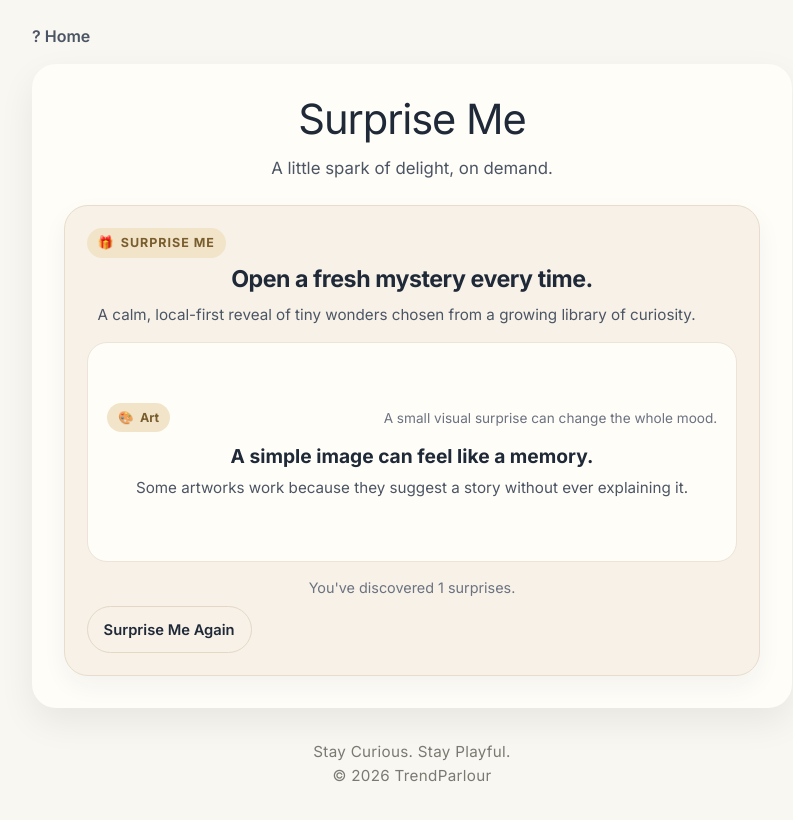
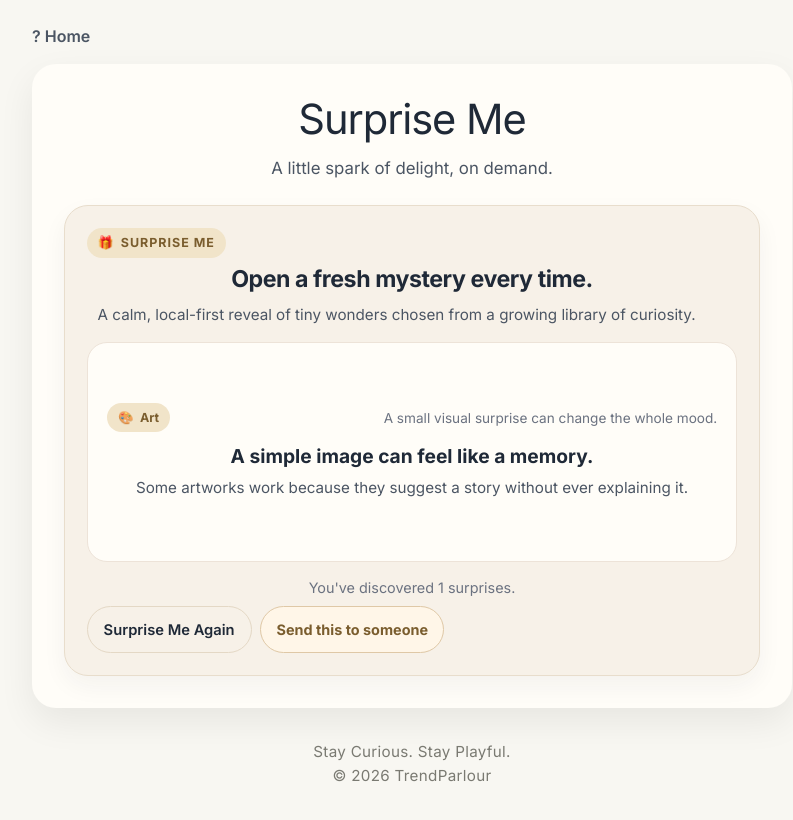
Before and after one commit to OND2026/trendparlour-active, a Next.js app in the folder TrendParlour2-main/: page /surprise in a window 1280 px wide. Shown: the whole page, without its empty margins (228-1021 px from the left). Built offline with nearby package versions, Linux system fonts and the light colour scheme.

Commit message:
Add share action to Surprise Me

```diff
--- a/TrendParlour2-main/app/components/SurpriseExperience.tsx
+++ b/TrendParlour2-main/app/components/SurpriseExperience.tsx
@@ -45,6 +45,7 @@ export default function SurpriseExperience() {
   const [previousDiscoveryId, setPreviousDiscoveryId] = useState<number | null>(null);
   const [surpriseCount, setSurpriseCount] = useState(0);
   const [celebration, setCelebration] = useState<string | null>(null);
+  const [shareFeedback, setShareFeedback] = useState<string | null>(null);
   const revealTimeoutRef = useRef<number | null>(null);
 
   useEffect(() => {
@@ -82,6 +83,7 @@ export default function SurpriseExperience() {
     setCurrentCategory(picked.category);
     setCurrentDiscovery(picked.discovery);
     setCelebration(null);
+    setShareFeedback(null);
 
     revealTimeoutRef.current = window.setTimeout(() => {
       setPreviousCategoryId(picked.category.id);
@@ -118,6 +120,50 @@ export default function SurpriseExperience() {
     category: currentCategory,
     discovery: currentDiscovery,
   }), [currentCategory, currentDiscovery]);
+
+  const shareMessage = useMemo(() => {
+    if (!content.discovery) {
+      return "";
+    }
+
+    return `TrendParlour surprise: ${content.discovery.title}\n${content.discovery.content}\n\nTry yours on TrendParlour 👀\nhttps://trendparlour.com`;
+  }, [content.discovery]);
+
+  const handleShare = async () => {
+    if (!shareMessage) {
+      return;
+    }
+
+    try {
+      if (typeof navigator !== "undefined" && typeof navigator.share === "function") {
+        await navigator.share({
+          text: shareMessage,
+          url: "https://trendparlour.com",
+        });
+        setShareFeedback("Shared. Nice one ✨");
+        return;
+      }
+
+      if (typeof navigator !== "undefined" && navigator.clipboard?.writeText) {
+        await navigator.clipboard.writeText(shareMessage);
+        setShareFeedback("Copied. Send it to someone curious 👀");
+        return;
+      }
+
+      const textArea = document.createElement("textarea");
+      textArea.value = shareMessage;
+      textArea.setAttribute("readonly", "");
+      textArea.style.position = "fixed";
+      textArea.style.top = "-9999px";
+      document.body.appendChild(textArea);
+      textArea.select();
+      document.execCommand("copy");
+      document.body.removeChild(textArea);
+      setShareFeedback("Copied. Send it to someone curious 👀");
+    } catch {
+      setShareFeedback("Could not share this one yet.");
+    }
+  };
 
   const revealVisible = phase === "revealed" && Boolean(content.category && content.discovery);
 
@@ -288,6 +334,7 @@ export default function SurpriseExperience() {
           <div style={{ fontSize: "0.9rem", color: "#6B7280" }}>
             You&apos;ve discovered {surpriseCount} surprises.
           </div>
+          <div style={{ display: "flex", flexWrap: "wrap", gap: "0.55rem", alignItems: "center" }}>
             <button
               type="button"
               onClick={revealSurprise}
@@ -306,6 +353,31 @@ export default function SurpriseExperience() {
             >
               Surprise Me Again
             </button>
+            {revealVisible ? (
+              <button
+                type="button"
+                onClick={handleShare}
+                style={{
+                  border: "1px solid #DFC8A6",
+                  borderRadius: "999px",
+                  background: "#FFF6E8",
+                  color: "#7A5D2E",
+                  padding: "0.72rem 0.95rem",
+                  fontSize: "0.9rem",
+                  fontWeight: 700,
+                  cursor: "pointer",
+                  whiteSpace: "nowrap",
+                }}
+              >
+                Send this to someone
+              </button>
+            ) : null}
+          </div>
+          {shareFeedback ? (
+            <div aria-live="polite" style={{ fontSize: "0.85rem", color: "#6B7280" }}>
+              {shareFeedback}
+            </div>
+          ) : null}
         </div>
       </div>
     </section>
```
Lines whose indentation alone changed are shown as unchanged.
